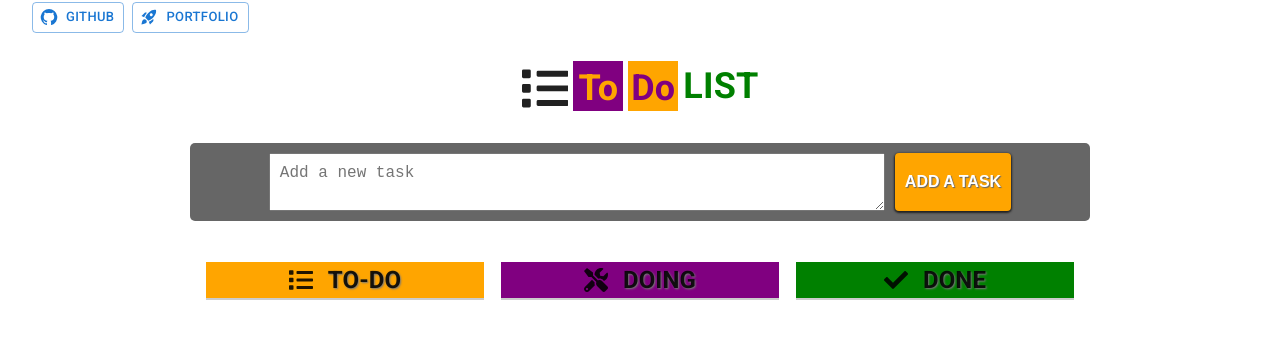
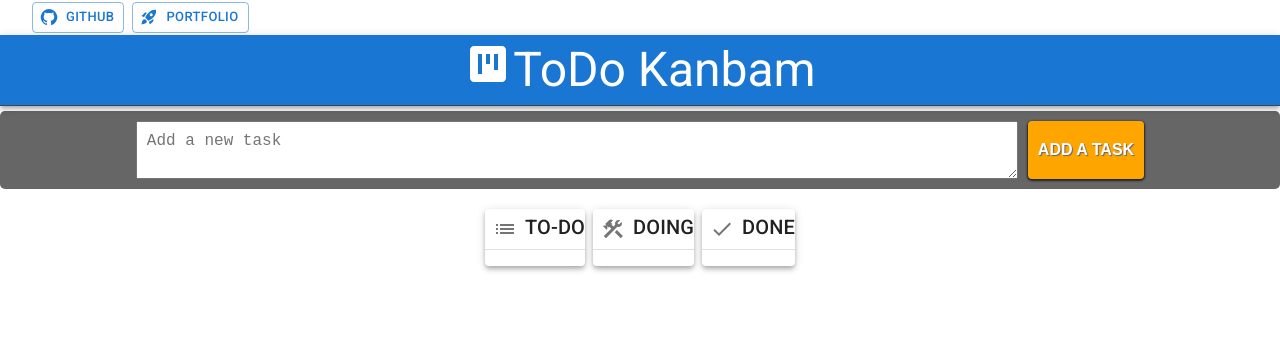
Before and after one commit to horaciosdev/react-todo-list, a React (Vite) app: page / in a window 1280 px wide. Shown: the top 338 px of the page. Built offline with nearby package versions, Linux system fonts and the light colour scheme.

Commit message:
Muitos elementos trocados por componentes MUI e alguns deles customizados no arquivo CustomMuiComponents

```diff
--- a/src/App.tsx
+++ b/src/App.tsx
@@ -1,14 +1,30 @@
+import { Box, IconButton, List, Paper } from "@mui/material";
+
+import Divider from "@mui/material/Divider/Divider";
+import Typography from "@mui/material/Typography/Typography";
 import { useState, useEffect } from "react";
-import { FaList, FaTools, FaCheck, FaTrash, FaTimes } from "react-icons/fa";
+import { FaCheck, FaTimes } from "react-icons/fa";
 import { Tooltip } from "react-tooltip";
 
 import "react-tooltip/dist/react-tooltip.css";
 import "./App.css";
 import AddTaskBar from "./components/AddTaskBar";
-import DeleteTaskButton from "./components/buttons/DeleteTaskButton";
-import EditTaskButton from "./components/buttons/EditTaskButton";
+
 import Header from "./components/Header";
 import Topbar from "./components/Topbar";
+import TaskButton from "./components/buttons/TaskButton";
+
+import ListIcon from "@mui/icons-material/List";
+import ConstructionIcon from "@mui/icons-material/Construction";
+import CheckIcon from "@mui/icons-material/Check";
+import EditIcon from "@mui/icons-material/Edit";
+import DeleteIcon from "@mui/icons-material/Delete";
+import {
+  CustomBoxFlex,
+  CustomCardTask,
+  CustomFlexButtonGroup,
+  CustomTaskListItem,
+} from "./components/CustomMuiComponents";
 
 interface Task {
   id: number;
@@ -38,7 +54,7 @@ function App() {
     setNewTaskDescription("");
   };
 
-  const handleToDoTask = (taskArray: Task[], taskId: number) => {
+  const sendToTodo = (taskArray: Task[], taskId: number) => {
     const movingTask = taskArray.find((task) =>
       task.id == taskId ? task : null
     );
@@ -48,7 +64,7 @@ function App() {
     }
   };
 
-  const handleDoingTask = (taskArray: Task[], taskId: number) => {
+  const sendToDoing = (taskArray: Task[], taskId: number) => {
     const movingTask = taskArray.find((task) =>
       task.id == taskId ? task : null
     );
@@ -58,7 +74,7 @@ function App() {
     }
   };
 
-  const handleDoneTask = (taskArray: Task[], taskId: number) => {
+  const sendToDone = (taskArray: Task[], taskId: number) => {
     const movingTask = taskArray.find((task) =>
       task.id == taskId ? task : null
     );
@@ -174,136 +190,172 @@ function App() {
       )}
       <Header />
 
-      <div className="container">
-        <Tooltip anchorSelect=".button" />
+      <Box>
         <Topbar />
 
+        <Box>
           <AddTaskBar
             newTaskDescription={newTaskDescription}
             setNewTaskDescription={setNewTaskDescription}
             handleAddTask={handleAddTask}
           />
+        </Box>
 
-        <div className="task-panel">
-          <div className="task-column">
-            <h2 className="panel-label label-todo">
-              <FaList /> TO-DO
-            </h2>
-            <ul className="task-list task-todo">
+        <CustomBoxFlex sx={{ gap: 1 }}>
+          <Paper elevation={4}>
+            <Typography variant="h6">
+              <IconButton aria-label="todo" size="medium">
+                <ListIcon fontSize="inherit" />
+              </IconButton>
+              TO-DO
+            </Typography>
+
+            <Divider />
+
+            <List>
               {todoTasks.map((task) => (
-                <li key={task.id} className="task-item">
-                  {task.description}
-                  <div className="task-controls">
-                    <EditTaskButton
+                <CustomTaskListItem key={task.id}>
+                  <CustomCardTask>
+                    <Typography>{task.description}</Typography>
+                    <Divider />
+                    <CustomFlexButtonGroup>
+                      <TaskButton
                         taskList={todoTasks}
                         taskid={task.id}
-                      handleEditTask={handleEditTask}
+                        handleClick={handleEditTask}
+                        icon={<EditIcon fontSize="inherit" />}
                       />
-                    <button
-                      onClick={() => handleDoingTask(todoTasks, task.id)}
-                      className="button doing-button"
-                      data-tooltip-content="Send this task to DOING!"
-                    >
-                      <FaTools />
-                    </button>
-                    <button
-                      onClick={() => handleDoneTask(todoTasks, task.id)}
-                      className="button done-button"
-                      data-tooltip-content="Make it DONE!"
-                    >
-                      <FaCheck />
-                    </button>
-                    <DeleteTaskButton
+
+                      <TaskButton
                         taskList={todoTasks}
                         taskid={task.id}
-                      handleDeleteTask={handleDeleteTask}
+                        handleClick={sendToDoing}
+                        icon={<ConstructionIcon fontSize="inherit" />}
                       />
-                  </div>
-                </li>
+
+                      <TaskButton
+                        taskList={todoTasks}
+                        taskid={task.id}
+                        handleClick={sendToDone}
+                        icon={<CheckIcon fontSize="inherit" />}
+                      />
+
+                      <TaskButton
+                        taskList={todoTasks}
+                        taskid={task.id}
+                        handleClick={handleDeleteTask}
+                        icon={<DeleteIcon fontSize="inherit" />}
+                      />
+                    </CustomFlexButtonGroup>
+                  </CustomCardTask>
+                </CustomTaskListItem>
               ))}
-            </ul>
-          </div>
+            </List>
+          </Paper>
 
-          <div className="task-column">
-            <h2 className="panel-label label-doing">
-              <FaTools /> DOING
-            </h2>
-            <ul className="task-list task-doing">
+          <Paper elevation={4}>
+            <Typography variant="h6">
+              <IconButton aria-label="todo" size="medium">
+                <ConstructionIcon fontSize="inherit" />
+              </IconButton>
+              DOING
+            </Typography>
+
+            <Divider />
+
+            <List>
               {doingTasks.map((task) => (
-                <li key={task.id} className="task-item">
-                  {task.description}
-                  <div className="task-controls">
-                    <EditTaskButton
+                <CustomTaskListItem key={task.id}>
+                  <CustomCardTask>
+                    <Typography>{task.description}</Typography>
+                    <Divider />
+                    <CustomFlexButtonGroup>
+                      <TaskButton
                         taskList={doingTasks}
                         taskid={task.id}
-                      handleEditTask={handleEditTask}
+                        handleClick={handleEditTask}
+                        icon={<EditIcon fontSize="inherit" />}
                       />
-                    <button
-                      onClick={() => handleToDoTask(doingTasks, task.id)}
-                      className="button todo-button"
-                      data-tooltip-content="Back to 'TO-DO'"
-                    >
-                      <FaList />
-                    </button>
-                    <button
-                      onClick={() => handleDoneTask(doingTasks, task.id)}
-                      className="button done-button"
-                      data-tooltip-content="Make it DONE!"
-                    >
-                      <FaCheck />
-                    </button>
-                    <DeleteTaskButton
+
+                      <TaskButton
                         taskList={doingTasks}
                         taskid={task.id}
-                      handleDeleteTask={handleDeleteTask}
+                        handleClick={sendToTodo}
+                        icon={<ListIcon fontSize="inherit" />}
                       />
-                  </div>
-                </li>
+
+                      <TaskButton
+                        taskList={doingTasks}
+                        taskid={task.id}
+                        handleClick={sendToDone}
+                        icon={<CheckIcon fontSize="inherit" />}
+                      />
+                      <TaskButton
+                        taskList={doingTasks}
+                        taskid={task.id}
+                        handleClick={handleDeleteTask}
+                        icon={<DeleteIcon fontSize="inherit" />}
+                      />
+                    </CustomFlexButtonGroup>
+                  </CustomCardTask>
+                </CustomTaskListItem>
               ))}
-            </ul>
-          </div>
+            </List>
+          </Paper>
 
-          <div className="task-column">
-            <h2 className="panel-label label-done">
-              <FaCheck />
+          <Paper elevation={4}>
+            <Typography variant="h6">
+              <IconButton aria-label="todo" size="medium">
+                <CheckIcon fontSize="inherit" />
+              </IconButton>
               DONE
-            </h2>
-            <ul className="task-list task-done">
+            </Typography>
+
+            <Divider />
+
+            <List>
               {doneTasks.map((task) => (
-                <li key={task.id} className="task-item">
-                  {task.description}
-                  <div className="task-controls">
-                    <EditTaskButton
+                <CustomTaskListItem key={task.id}>
+                  <CustomCardTask>
+                    <Typography>{task.description}</Typography>
+                    <Divider />
+                    <CustomFlexButtonGroup>
+                      <TaskButton
                         taskList={doneTasks}
                         taskid={task.id}
-                      handleEditTask={handleEditTask}
+                        handleClick={handleEditTask}
+                        icon={<EditIcon fontSize="inherit" />}
                       />
-                    <button
-                      onClick={() => handleToDoTask(doneTasks, task.id)}
-                      className="button todo-button"
-                      data-tooltip-content="Back to 'TO-DO'"
-                    >
-                      <FaList />
-                    </button>
-                    <button
-                      onClick={() => handleDoingTask(doneTasks, task.id)}
-                      className="button doing-button"
-                      data-tooltip-content="Send this task to DOING!"
-                    >
-                      <FaTools />
-                    </button>
-                    <DeleteTaskButton
+
+                      <TaskButton
                         taskList={doneTasks}
                         taskid={task.id}
-                      handleDeleteTask={handleDeleteTask}
+                        handleClick={sendToTodo}
+                        icon={<ListIcon fontSize="inherit" />}
                       />
-                  </div>
-                </li>
+
+                      <TaskButton
+                        taskList={doneTasks}
+                        taskid={task.id}
+                        handleClick={sendToDoing}
+                        icon={<ConstructionIcon fontSize="inherit" />}
+                      />
+
+                      <TaskButton
+                        taskList={doneTasks}
+                        taskid={task.id}
+                        handleClick={handleDeleteTask}
+                        icon={<DeleteIcon fontSize="inherit" />}
+                      />
+                    </CustomFlexButtonGroup>
+                  </CustomCardTask>
+                </CustomTaskListItem>
               ))}
-            </ul>
-          </div>
-        </div>
-      </div>
+            </List>
+          </Paper>
+        </CustomBoxFlex>
+      </Box>
+      <Tooltip anchorSelect=".button" />
     </div>
   );
 }
--- /dev/null
+++ b/src/components/CustomMuiComponents.ts
@@ -0,0 +1,35 @@
+import { AppBar, Box } from "@mui/material";
+import ButtonGroup from "@mui/material/ButtonGroup";
+import Card from "@mui/material/Card";
+import ListItem from "@mui/material/ListItem";
+import { styled } from "@mui/material/styles";
+
+export const CustomAppBarFlex = styled(AppBar)({
+  display: "flex",
+  justifyContent: "space-between",
+  alignItems: "center",
+  gap: 1,
+});
+
+export const CustomBoxFlex = styled(Box)({
+  display: "flex",
+  justifyContent: "center",
+  alignItems: "center",
+  flexWrap: "wrap",
+  gap: 1,
+});
+
+export const CustomTaskListItem = styled(ListItem)({
+  width: "300px",
+  maxWidth: "100%",
+});
+
+export const CustomFlexButtonGroup = styled(ButtonGroup)({
+  display: "flex",
+  justifyContent: "space-between",
+});
+
+export const CustomCardTask = styled(Card)({
+  boxShadow: "0 1px 4px 0px #888",
+  padding: 5,
+});
--- a/src/components/Topbar.tsx
+++ b/src/components/Topbar.tsx
@@ -1,13 +1,17 @@
-import { FaList } from "react-icons/fa";
+import { Typography } from "@mui/material";
+
+import ViewKanbanIcon from "@mui/icons-material/ViewKanban";
+import { CustomAppBarFlex, CustomBoxFlex } from "./CustomMuiComponents";
 
 export default function Topbar() {
   return (
-    <h1>
-      <span>
-        <FaList />
-      </span>{" "}
-      <span>To</span>
-      <span>Do</span> <span>LIST</span>
-    </h1>
+    <CustomAppBarFlex position="sticky">
+      <CustomBoxFlex>
+        <Typography variant="h3">
+          <ViewKanbanIcon sx={{ fontSize: "inherit" }} />
+        </Typography>
+        <Typography variant="h3">ToDo Kanbam</Typography>
+      </CustomBoxFlex>
+    </CustomAppBarFlex>
   );
 }
```
Lines whose indentation alone changed are shown as unchanged.
